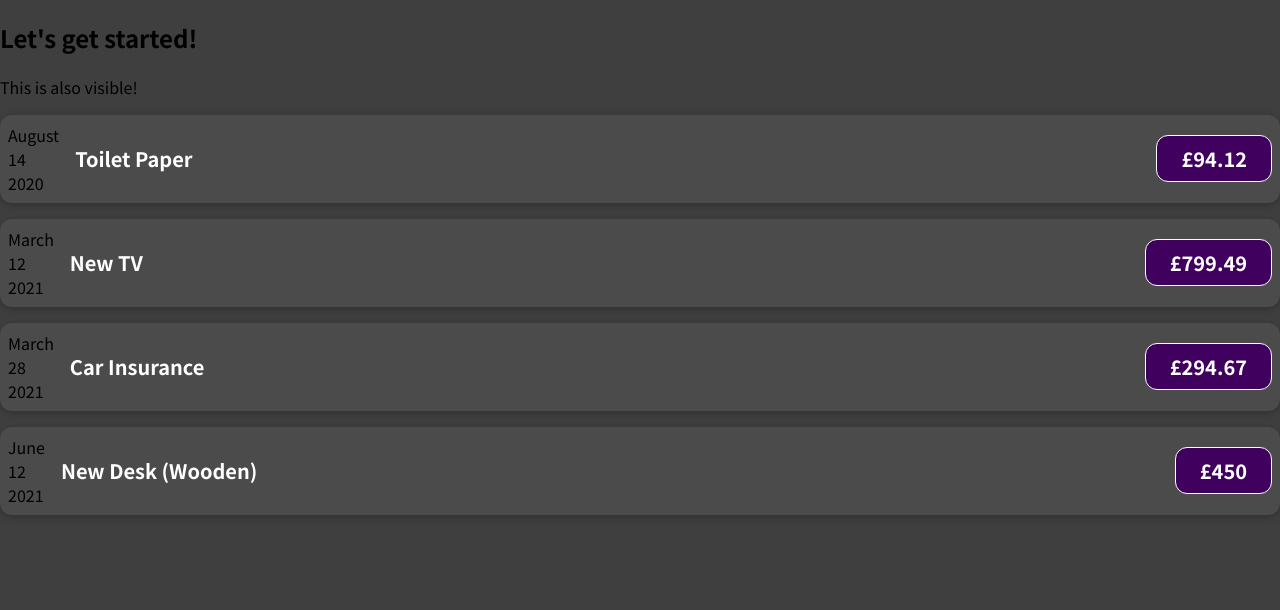
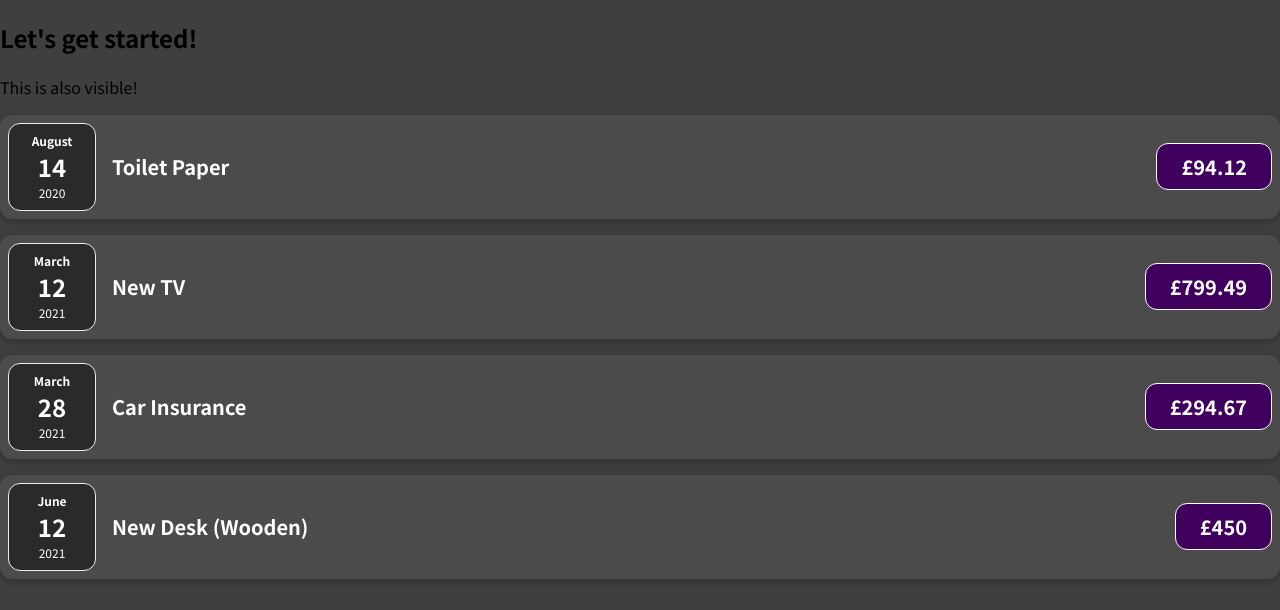
Before and after one commit to GabrielWilkinson/GW-React-Project, a JavaScript app: page / in a window 1280 px wide. Shown: the top 610 px of the page. Built offline with nearby package versions, Linux system fonts and the light colour scheme.

Commit message:
Added Expense Date component and styling

```diff
--- /dev/null
+++ b/src/components/ExpenseDate.css
@@ -0,0 +1,26 @@
+.expense-date {
+  display: flex;
+  flex-direction: column;
+  width: 5.5rem;
+  height: 5.5rem;
+  border: 1px solid #ececec;
+  background-color: #2a2a2a;
+  color: white;
+  border-radius: 12px;
+  align-items: center;
+  justify-content: center;
+}
+
+.expense-date__month {
+  font-size: 0.75rem;
+  font-weight: bold;
+}
+
+.expense-date__year {
+  font-size: 0.75rem;
+}
+
+.expense-date__day {
+  font-size: 1.5rem;
+  font-weight: bold;
+}
--- /dev/null
+++ b/src/components/ExpenseDate.js
@@ -0,0 +1,17 @@
+import './ExpenseDate.css';
+
+function ExpenseDate(props) {
+  const month = props.date.toLocaleString('en-GB', { month: 'long' });
+  const day = props.date.toLocaleString('en-GB', { day: '2-digit' });
+  const year = props.date.getFullYear();
+
+return (
+  <div className="expense-date">
+    <div className="expense-date__month">{month}</div>
+    <div className="expense-date__day">{day}</div>
+    <div className="expense-date__year">{year}</div>
+  </div>
+);
+}
+
+export default ExpenseDate;
--- a/src/components/ExpenseItem.js
+++ b/src/components/ExpenseItem.js
@@ -1,19 +1,13 @@
 import './ExpenseItem.css';
+import ExpenseDate from './ExpenseDate';
 
 function ExpenseItem(props) {
-  const month = props.date.toLocaleString('en-GB', { month: 'long' });
-  const day = props.date.toLocaleString('en-GB', { day: '2-digit' });
-  const year = props.date.getFullYear();
+
 
   return (
 
     <div className="expense-item">
-      <div>
-      <div>{month}</div>
-      <div>{day}</div>
-      <div>{year}</div>
-      </div>
-
+      <ExpenseDate date={props.date} />
       <div className="expense-item__description">
         <h2>{props.title}</h2>
         <div className="expense-item__price">£{props.amount}</div>
--- a/src/index.js
+++ b/src/index.js
@@ -5,5 +5,3 @@
 
 const root = ReactDOM.createRoot(document.getElementById('root'));
 root.render(<App />);
-
-// checking github is connected
```
